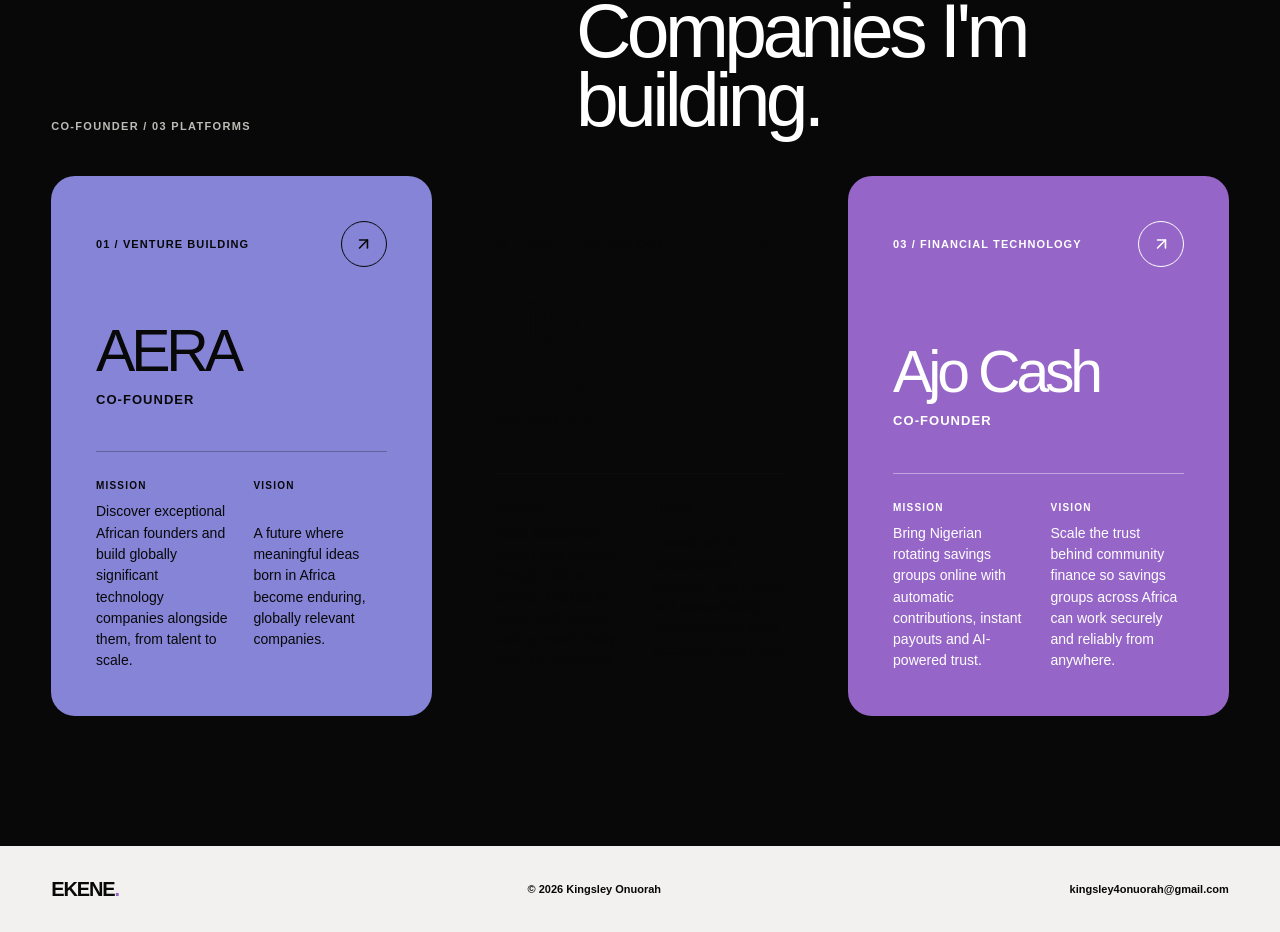
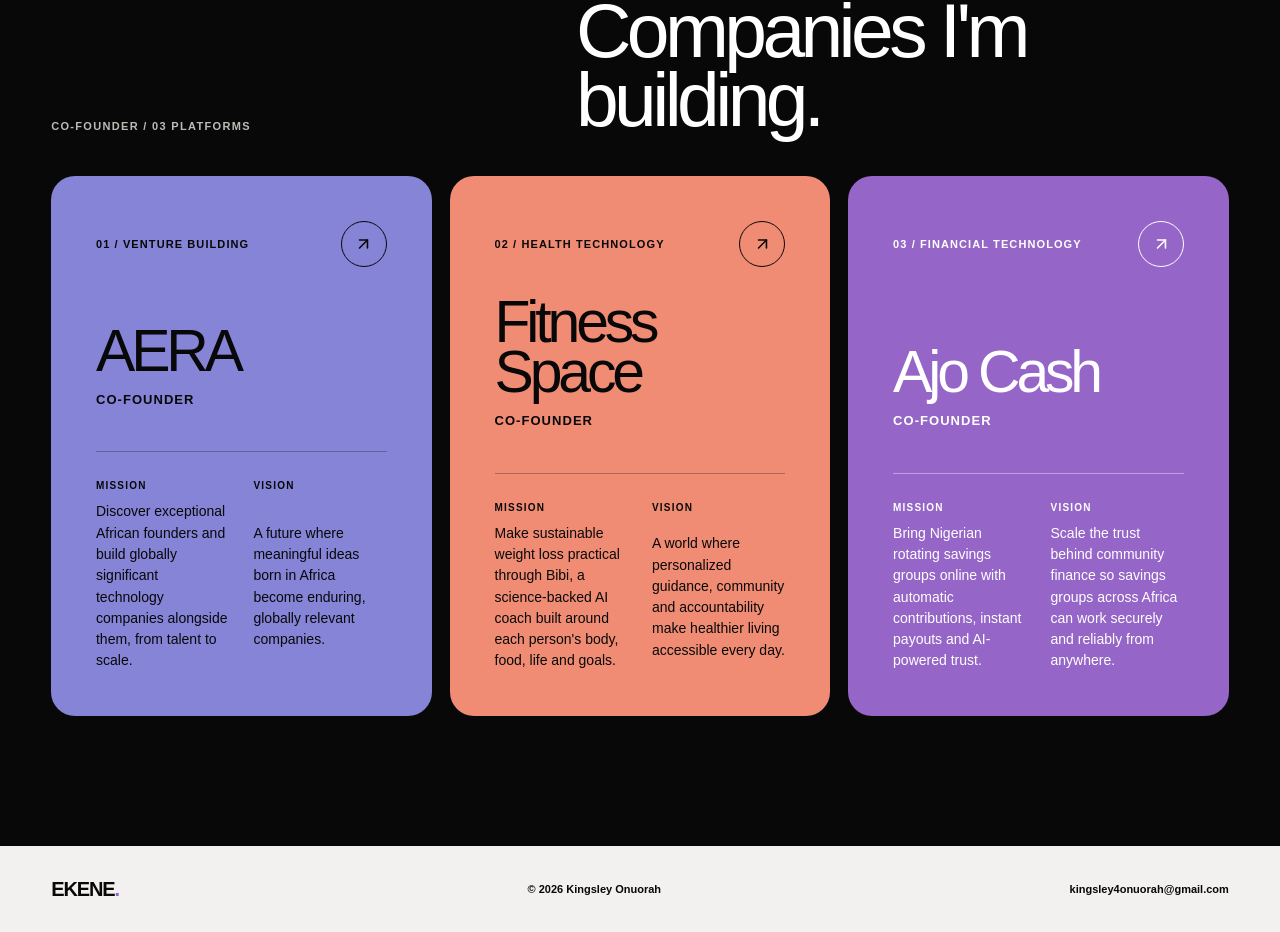
Before and after one commit to Koda-Black/kingsley-portfolio, a Next.js app: page /about in a window 1280 px wide. Shown: the part 1471-2403 px from the top of the page. Built offline with nearby package versions, Linux system fonts and the light colour scheme.

Commit message:
feat: add GB Interiors and restore Fitness Space card

```diff
--- a/app/globals.css
+++ b/app/globals.css
@@ -207,7 +207,7 @@
 .founder-platform-grid { display: grid; grid-template-columns: repeat(3, minmax(0, 1fr)); gap: 18px; }
 .founder-platform-card { min-height: 540px; padding: clamp(26px,3.5vw,52px); border-radius: var(--radius); color: var(--ink); display: flex; flex-direction: column; }
 .aera-platform-card { background: var(--lavender); }
-.fitness-platform-card { background: var(--orange); }
+.fitness-platform-card { background: var(--coral); }
 .ajo-platform-card { background: var(--purple); color: white; }
 .founder-platform-topline { display: flex; align-items: center; justify-content: space-between; gap: 20px; font-size: 11px; font-weight: 800; letter-spacing: .1em; text-transform: uppercase; }
 .founder-platform-topline a { width: 46px; height: 46px; border: 1px solid currentColor; border-radius: 50%; display: grid; place-items: center; transition: transform .25s ease, background .25s ease, color .25s ease; }
--- a/components/content.ts
+++ b/components/content.ts
@@ -17,6 +17,7 @@
   { name: "Fitness Space", eyebrow: "Wellness platform", description: "Scalable wellness infrastructure, personalized guidance and Bibi AI for healthier daily habits.", image: "/fitnessspace.png", url: "https://getfitness.space", stack: ["Node.js", "MongoDB", "Redis", "AWS", "AI"], tone: "lavender" },
   { name: "Ajo Cash", eyebrow: "Digital trust infrastructure", description: "Digital infrastructure for Nigerian rotating savings groups with automatic contributions, instant payouts and AI-powered trust.", image: "/projects/ajo-cash.jpg", url: "https://www.ajo.cash", stack: ["Fintech", "Savings", "Trust infrastructure"], tone: "purple" },
   { name: "Jeje Limited", eyebrow: "Bakery storefront", description: "A vibrant digital storefront for Nigerian bread and confectioneries, featuring an interactive product carousel, menu and shopping cart.", image: "/projects/jeje-limited.jpg", url: "https://www.jejelimited.com", stack: ["E-commerce", "Food & beverage", "Interactive design"], tone: "coral" },
+  { name: "GB Interiors", eyebrow: "Interior design", description: "A premium digital showcase for bespoke interiors, made-to-measure furniture and project delivery across Nigeria.", image: "/projects/gb-interiors.jpg", url: "https://www.gbinteriors.ng", stack: ["Interior design", "Furniture", "Portfolio"], tone: "yellow" },
   { name: "FarmShare Marketplace", eyebrow: "Agricultural commerce", description: "A pooled-buying marketplace connecting Nigerian farmers, vendors and buyers.", image: "/farmshare.png", url: "https://farmshare-marketplace.vercel.app", stack: ["Next.js", "NestJS", "PostgreSQL"], tone: "mint" },
   { name: "DevRise Academy", eyebrow: "Developer education", description: "Structured learning paths and mentorship helping professionals transition into technology.", image: "/devrise.png", url: "https://thedevrise.com", stack: ["Next.js", "TypeScript", "Node.js"], tone: "blue" },
 ];
```
Also changed, not shown: public/projects/gb-interiors.jpg (added).
